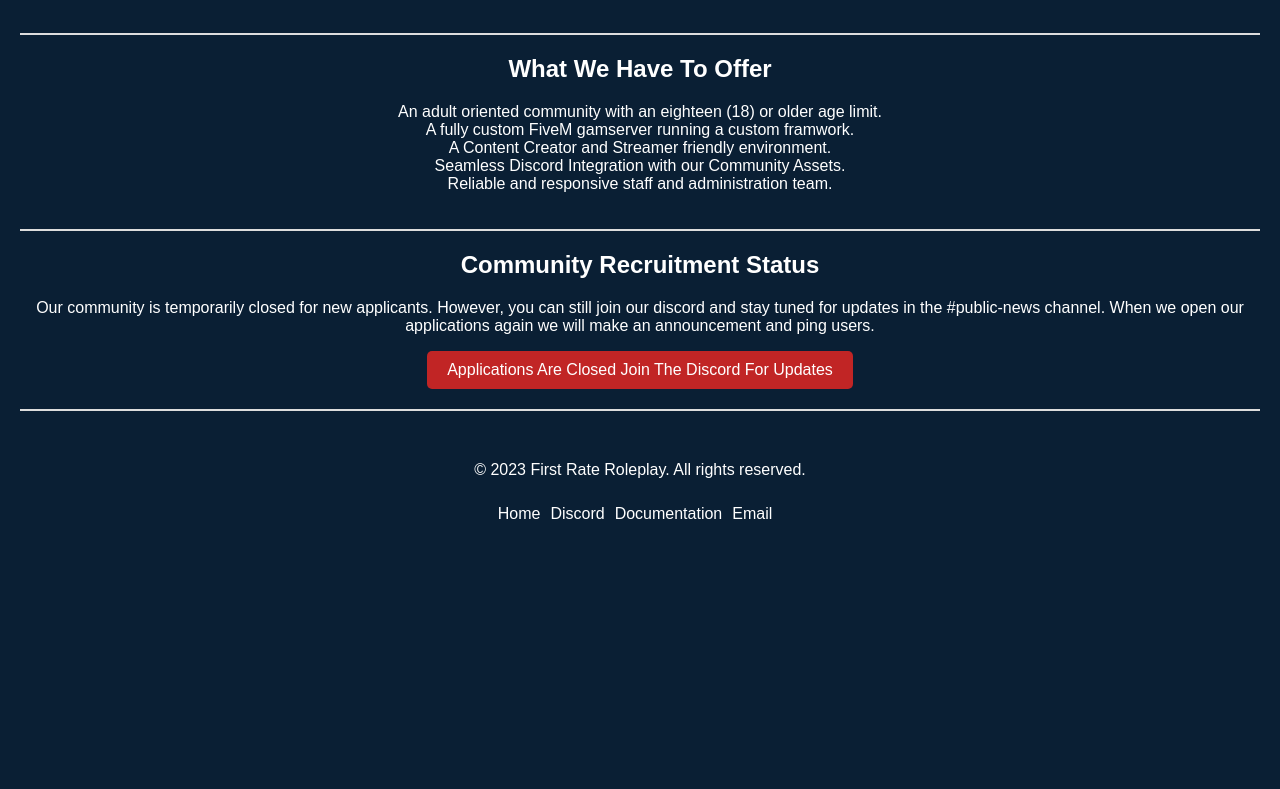
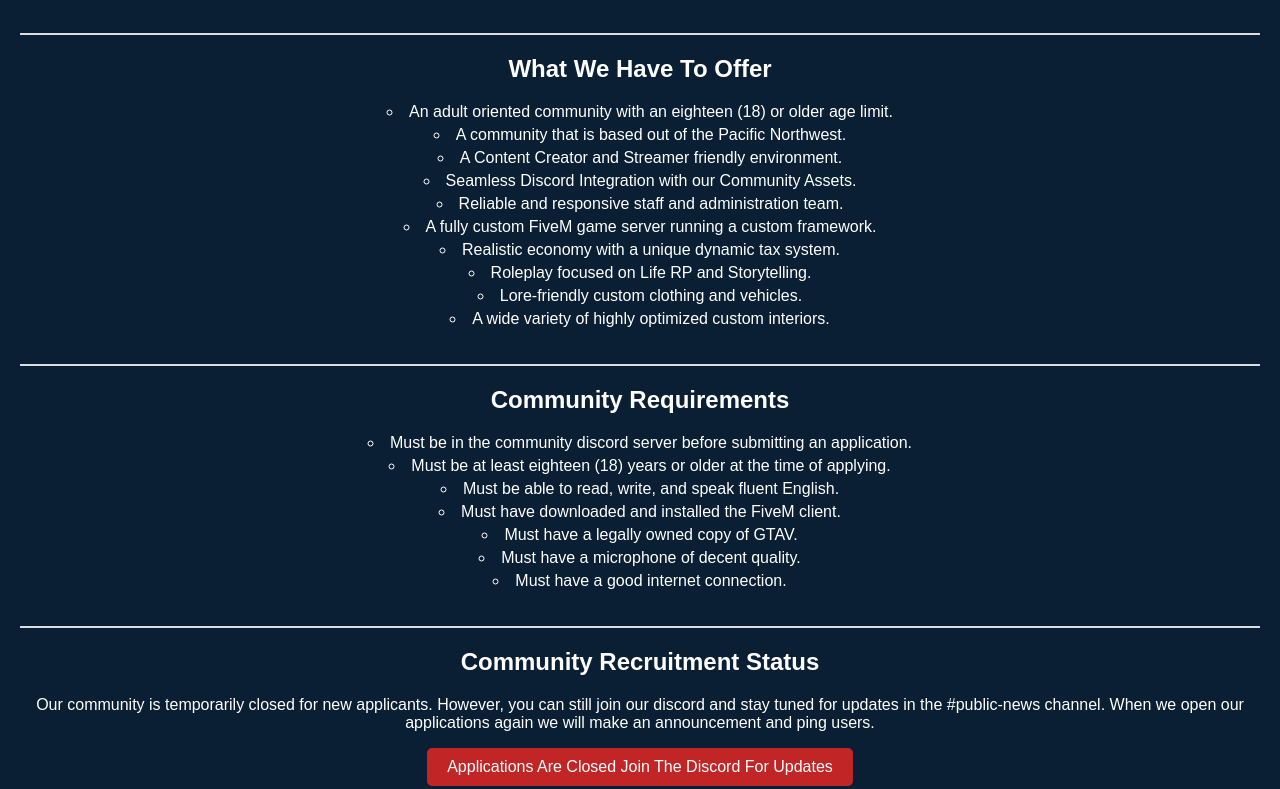
Before and after one commit to FirstRateRoleplay/www.FirstRateRoleplay.com, a plain HTML site: page index.html in a window 1280 px wide. Shown: the part 847-1636 px from the top of the page. Before the commit the page ends 1400 px from the top, so only its background shows below. Drawn offline with Linux system fonts and the light colour scheme.

Commit message:
Added Requirements + Edited Features

```diff
--- a/index.css
+++ b/index.css
@@ -46,8 +46,15 @@ section {
 
 /* Styling for unordered lists */
 ul {
-  list-style-type: none;
-  padding: 0;
+  list-style-type: circle;
+  list-style-position: inside;
+  text-align: center;
+  padding: 0%;
+}
+
+
+li {
+  margin-bottom: 5px;
 }
 
 /* Styling for buttons */
--- a/index.html
+++ b/index.html
@@ -28,10 +28,28 @@
         <h2>What We Have To Offer</h2>
         <ul>
             <li>An adult oriented community with an eighteen (18) or older age limit.</li>
-            <li>A fully custom FiveM gamserver running a custom framwork.</li>
+            <li>A community that is based out of the Pacific Northwest.</li>
             <li>A Content Creator and Streamer friendly environment.</li>
             <li>Seamless Discord Integration with our Community Assets.</li>
             <li>Reliable and responsive staff and administration team. </li>
+            <li>A fully custom FiveM game server running a custom framework.</li>
+            <li>Realistic economy with a unique dynamic tax system.</li>
+            <li>Roleplay focused on Life RP and Storytelling.</li>
+            <li>Lore-friendly custom clothing and vehicles.</li>
+            <li>A wide variety of highly optimized custom interiors.</li>
+        </ul>
+    </section>
+
+    <section id="requirements">
+        <h2>Community Requirements</h2>
+        <ul>
+            <li>Must be in the community discord server before submitting an application.</li>
+            <li>Must be at least eighteen (18) years or older at the time of applying.</li>
+            <li>Must be able to read, write, and speak fluent English.</li>
+            <li>Must have downloaded and installed the FiveM client.</li>
+            <li>Must have a legally owned copy of GTAV.</li>
+            <li>Must have a microphone of decent quality.</li>
+            <li>Must have a good internet connection.</li>
         </ul>
     </section>
 
```
